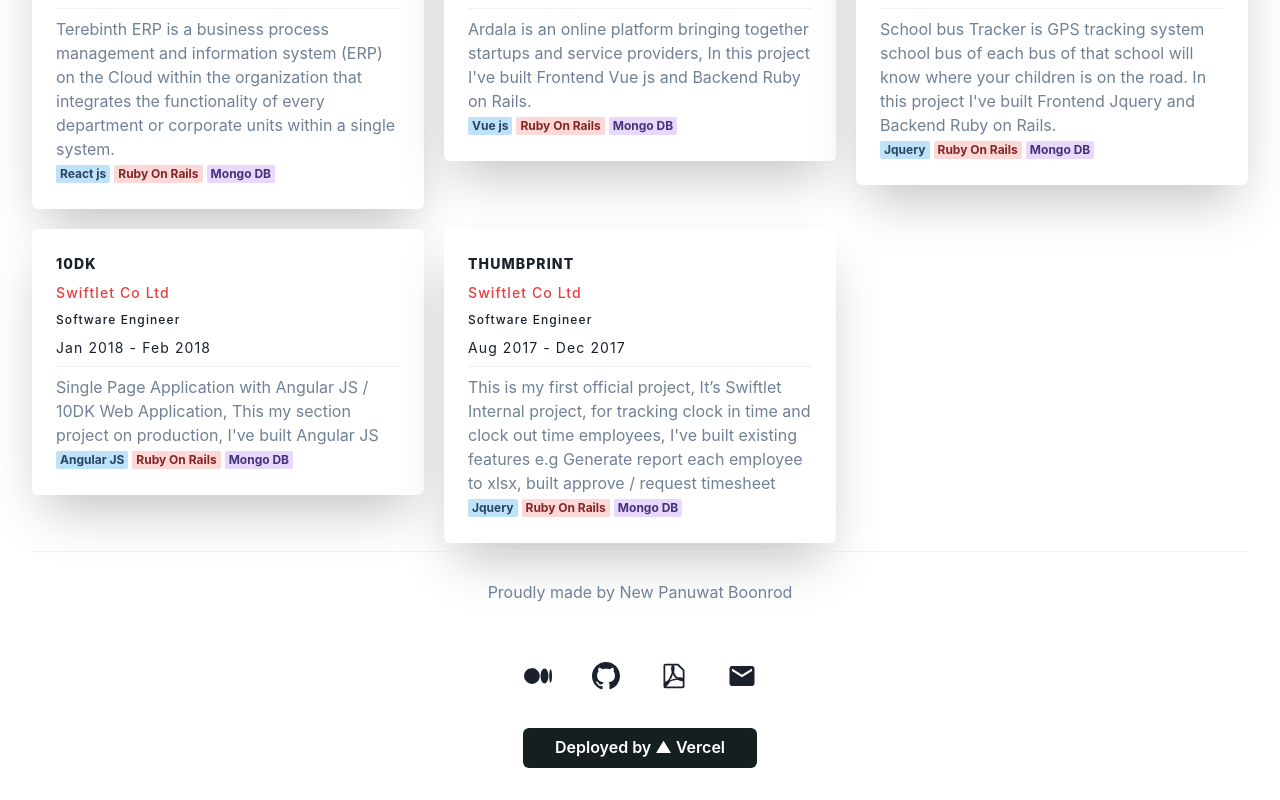
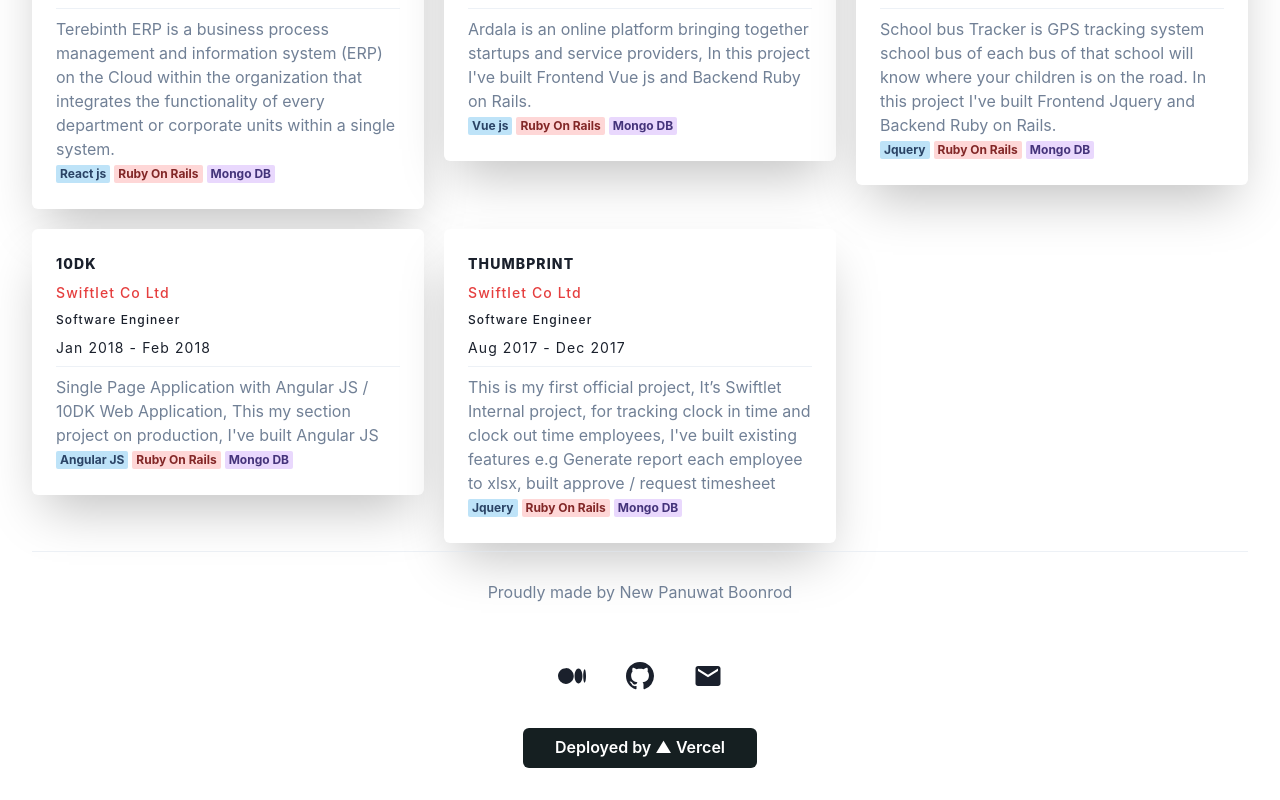
Before and after one commit to ppnwt/panu-lab, a React (Vite) app: page / in a window 1280 px wide. Shown: the part 2182-2982 px from the top of the page. Built offline with nearby package versions, Linux system fonts and the light colour scheme.

Commit message:
comment pdf

```diff
--- a/src/components/layouts/Footer.jsx
+++ b/src/components/layouts/Footer.jsx
@@ -55,7 +55,7 @@ export default function Footer() {
               icon={<BsGithub size="28px" />}
             />
             </Link>
-          <Link href="https://drive.google.com/file/d/1gwWY41ssJ1pdZLhPoKTey8pC9AhJqj6s/view?usp=sharing" target={'_blank'}>
+          {/* <Link href="https://drive.google.com/file/d/1gwWY41ssJ1pdZLhPoKTey8pC9AhJqj6s/view?usp=sharing" target={'_blank'}>
             <IconButton
               aria-label="documentPdf"
               variant="ghost"
@@ -67,7 +67,7 @@ export default function Footer() {
                 }}
               icon={<GoFilePdf size="28px" />}
             />
-            </Link>
+            </Link> */}
           <Tooltip
             label={hasCopied ? 'Email Copied!' : 'Copy Email'}
             closeOnClick={false}
```
